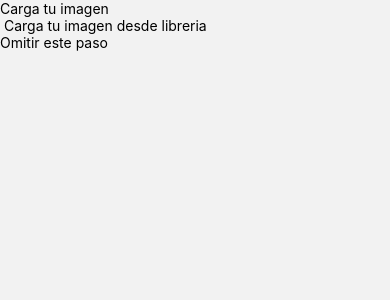
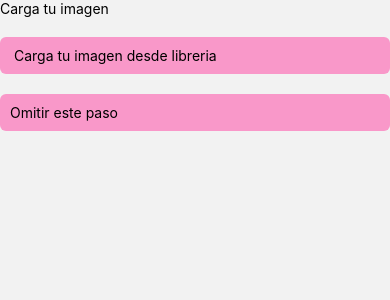
Before and after one commit to moradiaz/proyecto-integrador-2-mml, a React Native app: screen /InfoAdicional in a window 390 px wide. Shown: the top 300 px of the page. Built offline with nearby package versions, Linux system fonts and the light colour scheme; no server answers.

Commit message:
css completo

```diff
--- a/src/components/CamaraPost.js
+++ b/src/components/CamaraPost.js
@@ -66,7 +66,7 @@ export default class CamaraPost extends Component {
                 <TouchableOpacity
                     onPress={() => this.tomarFoto()}
                 >
-                    <Text>Tomar foto</Text>
+                    <Text style={styles.btnFoto}>Tomar foto</Text>
                 </TouchableOpacity>
             </>
             : this.state.permisos && this.state.mostrarCamara === false ?
@@ -111,5 +111,10 @@ const styles = StyleSheet.create({
     },
     img:{
         height: 300
+    },
+    btnFoto:{
+        backgroundColor:'#F998C9',
+        padding: 10,
+        borderRadius:6,
     }
 })
--- a/src/components/FormRegister.js
+++ b/src/components/FormRegister.js
@@ -100,7 +100,6 @@ export default class FormRegister extends Component {
                     placeholder = 'Descripción'
                     keyboardType = 'default'
                     value = {this.state.miniBio}
-                    secureTextEntry={true}
                     onChangeText = { (text) => this.setState({miniBio: text}) }
                 />
 
--- a/src/components/MyImagePicker.js
+++ b/src/components/MyImagePicker.js
@@ -50,12 +50,14 @@ export default class MyImagePicker extends Component {
                     style = {styles.img}
                     />
                     <TouchableOpacity
+                      style={styles.btn}
                     onPress={() => this.aceptarImagen()}
                     >
                         <Text> Aceptar imagen</Text>
                     </TouchableOpacity>
 
                     <TouchableOpacity
+                      style={styles.btn}
                     onPress={() => this.rechazarImagen()}
                     >
                         <Text> Rechazar imagen</Text>
@@ -64,6 +66,7 @@ export default class MyImagePicker extends Component {
 
             :
             <TouchableOpacity
+            style={styles.btn}
             onPress={() => this.activarPicker()}
             >
                 <Text> Carga tu imagen desde libreria</Text>
@@ -77,5 +80,11 @@ export default class MyImagePicker extends Component {
 const styles = StyleSheet.create({
     img: {
         height: 200
+    },
+    btn:{
+    backgroundColor:'#F998C9',
+    padding: 10,
+    borderRadius:6,
+    marginTop:20
     }
 })
--- a/src/components/Post.js
+++ b/src/components/Post.js
@@ -66,12 +66,12 @@ export default class Post extends Component {
         style = {styles.img}
         resizeMode='contain'
         />
-        <Text style = {styles.texto}>
+        <Text style = {styles.descripcion}>
             {this.props.data.descripcion}
         </Text>
         <TouchableOpacity
         onPress={() => this.botonPerfil()}
-        ><Text>{this.props.data.owner}</Text></TouchableOpacity>
+        ><Text style = {styles.texto}>{this.props.data.owner}</Text></TouchableOpacity>
         <View>
             <Text style = {styles.texto}> Likes:
                 {this.props.data.likes.length}
@@ -86,15 +86,16 @@ export default class Post extends Component {
                 :
                 <TouchableOpacity
                 onPress={()=> this.like()}
+
                 >
                 <FontAwesome name='heart-o' color='red' size={24}/>
                 </TouchableOpacity>
             }
-            <Text>Comentarios: {this.props.data.comentarios.length}</Text>
+            <Text style = {styles.texto}>Comentarios: {this.props.data.comentarios.length}</Text>
         </View>
         <View>
             <TouchableOpacity onPress={() => this.comentar()}>
-                <Text>Comentar</Text>
+                <Text style = {styles.texto}>Comentar</Text>
             </TouchableOpacity>
         </View>
     </View>
@@ -104,8 +105,11 @@ export default class Post extends Component {
 
 const styles = StyleSheet.create({
     container: {
-        marginBottom: 14,
-        borderRadius: 16,
+        marginBottom: 16,
+        backgroundColor: '#Dbe3e6', // White background for the "box"
+        borderRadius: 8, // Border radius for rounded corners
+        padding: 16,
+        elevation: 2, // Shadow for a slight lift
 
     },
     img: {
@@ -115,5 +119,9 @@ const styles = StyleSheet.create({
     },
     texto:{
         textAlign: 'center'
+    },
+    descripcion:{
+        textAlign: 'center',
+        fontWeight: 'bold'
     }
 })
--- a/src/screens/Home.js
+++ b/src/screens/Home.js
@@ -31,6 +31,7 @@ export default class Home extends Component {
     return (
       <View style={styles.contenedor}>
         <FlatList
+        style={styles.flatList}
         data = {this.state.posteos}
         keyExtractor={(item) => item.id.toString()}
         renderItem={({item}) => <Post navigation = {this.props.navigation} data = {item.data} id = {item.id}/>}
@@ -42,6 +43,13 @@ export default class Home extends Component {
 
 const styles = StyleSheet.create({
   contenedor: {
-    flex:1
-  }
+    flex:1,
+    backgroundColor: '#C7d0d4',
+    paddingHorizontal: 16,
+    paddingTop: 16,
+
+  },
+  flatList: {
+    marginTop: 16,
+  },
 })
--- a/src/screens/InfoAdicional.js
+++ b/src/screens/InfoAdicional.js
@@ -37,6 +37,7 @@ export default class   extends Component {
         {
             this.state.foto !== '' ?
                 <TouchableOpacity
+                style={styles.btn}
                 onPress={()=> this.actualizarDocDelUsuario()}
                 >
                     <Text>
@@ -47,6 +48,7 @@ export default class   extends Component {
             null
         }
         <TouchableOpacity
+        style={styles.btn}
         onPress={()=> this.props.navigation.navigate('Login')}
         >
             <Text>
@@ -60,5 +62,11 @@ export default class   extends Component {
 const styles = StyleSheet.create({
     container: {
         flex: 1
+    },
+    btn:{
+    backgroundColor:'#F998C9',
+    padding: 10,
+    borderRadius:6,
+    marginTop:20
     }
 })
--- a/src/screens/NewPost.js
+++ b/src/screens/NewPost.js
@@ -51,7 +51,7 @@ export default class NewPost extends Component {
   render() {
     return (
       <View style={styles.container}>
-        <Text>NewPost</Text>
+        <Text style={styles.newPost}>NewPost</Text>
         {
           this.state.paso1 ?
             <CamaraPost
@@ -91,5 +91,11 @@ const styles = StyleSheet.create({
   },
   container: {
     flex: 1
+  },
+  newPost:{
+    fontWeight:'bold',
+    marginLeft: 10,
+    fontSize:'50',
+    marginTop:10
   }
 })
--- a/src/screens/Profile.js
+++ b/src/screens/Profile.js
@@ -77,13 +77,13 @@ export default class Profile extends Component {
 
   render() {
     return (
-      <View>
-        <Text>Email de usuario : </Text>
+      <View style={styles.container}>
+        <Text style={styles.email}>Perfil del usuario: </Text>
             <FlatList
             data={this.state.usuarios}
             keyExtractor={(item)=> item.id.toString() }
             renderItem={({item}) =>
-            <View>
+            <View style={styles.userContainer}>
               <Text>{item.data.owner}</Text>
               <Text>{item.data.name}</Text>
               <Text>{item.data.miniBio}</Text>
@@ -104,7 +104,7 @@ export default class Profile extends Component {
             data={this.state.posteos}
             keyExtractor={(item) => item.id.toString()}
             renderItem={({ item }) =>
-                <View>
+                <View style={styles.postContainer}>
                     <Post navigation={this.props.navigation} data={item.data} id={item.id} />
                     <TouchableOpacity
                     style={styles.btnEliminar}
@@ -118,6 +118,7 @@ export default class Profile extends Component {
             />
 
         <TextInput
+        style={styles.input}
         placeholder='Contraseña actual'
         value = {this.state.currentPassword}
         secureTextEntry = {true}
@@ -127,6 +128,7 @@ export default class Profile extends Component {
 
         />
        <TextInput
+        style={styles.input}
         placeholder='Nueva contraseña'
         value = {this.state.newPassword}
         secureTextEntry = {true}
@@ -153,17 +155,59 @@ export default class Profile extends Component {
 
 
 const styles = StyleSheet.create({
+  container:{
+    flex: 1,
+    backgroundColor: '#F5F5F5', // Light background color
+    paddingHorizontal: 16,
+    paddingTop: 16,
+  },
+  userContainer:{
+    marginBottom: 16,
+    backgroundColor: '#FFFFFF', // White background for the "box"
+    borderRadius: 8, // Border radius for rounded corners
+    padding: 16,
+    elevation: 2, // Shadow for a slight lift
+
+  },
+  postContainer:{
+    marginBottom: 16,
+    backgroundColor: '#FFFFFF', // White background for the "box"
+    borderRadius: 8, // Border radius for rounded corners
+    padding: 16,
+    elevation: 2, // Shadow for a slight lift
+  },
+
   signoutBtn:{
     backgroundColor:'#F998C9',
     padding: 10,
     borderRadius:6,
+    marginTop:20
 
 
+  },
+  textEliminar: {
+    color: '#FFFFFF',
+    textAlign: 'center',
   },
   btnEliminar:{
     backgroundColor:'#F998C9',
     padding: 10,
     borderRadius:6,
     marginBottom: 10
-  }
+  },
+  input: {
+    height: 20,
+    paddingVertical: 15,
+    paddingHorizontal: 10,
+    borderWidth: 1,
+    borderColor: '#ccc',
+    borderStyle: 'solid',
+    borderRadius: 6,
+    marginVertical: 10
+},
+email:{
+  fontWeight:'bold',
+  paddingBottom: '50'
+
+}
 })
```
